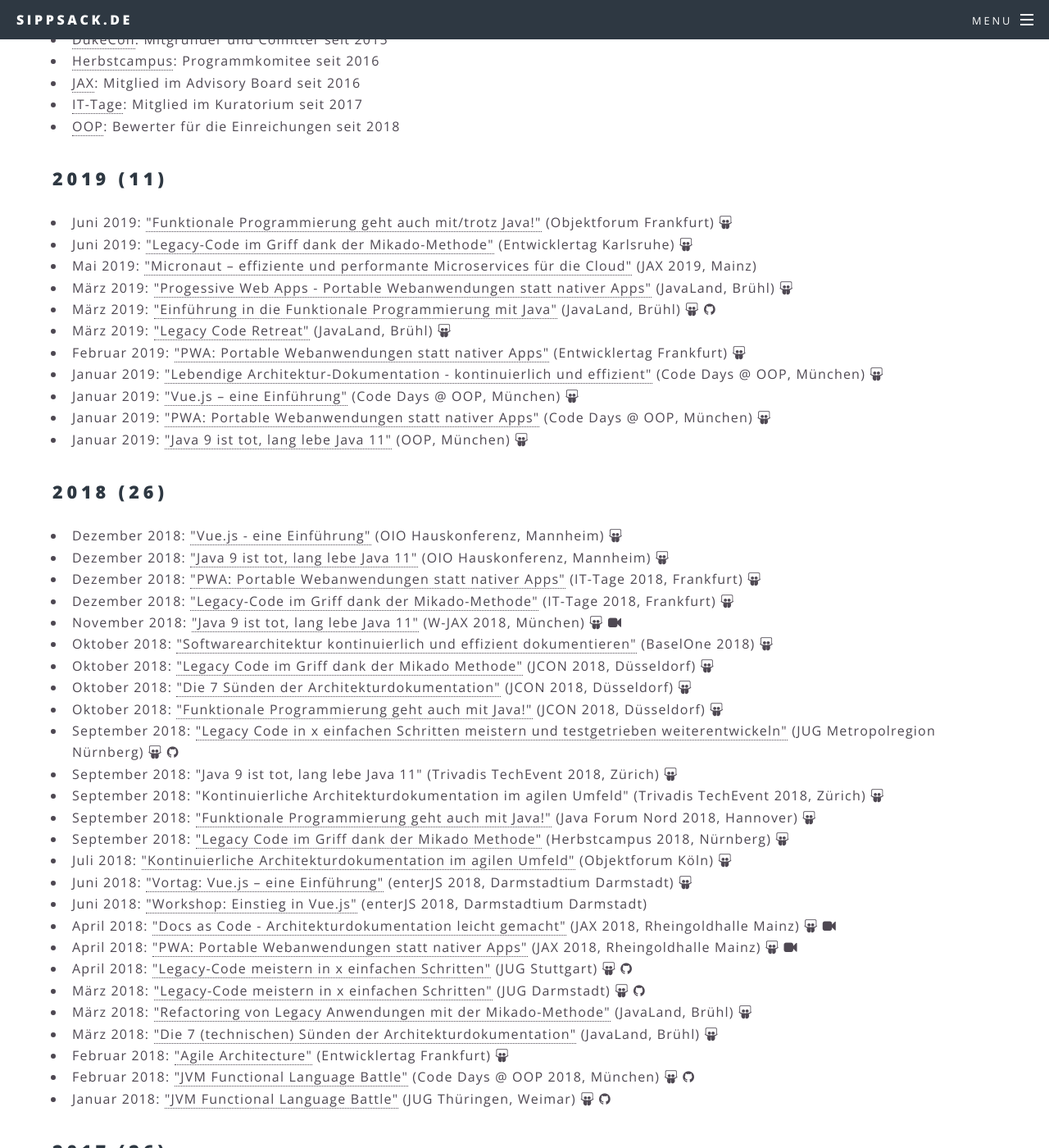
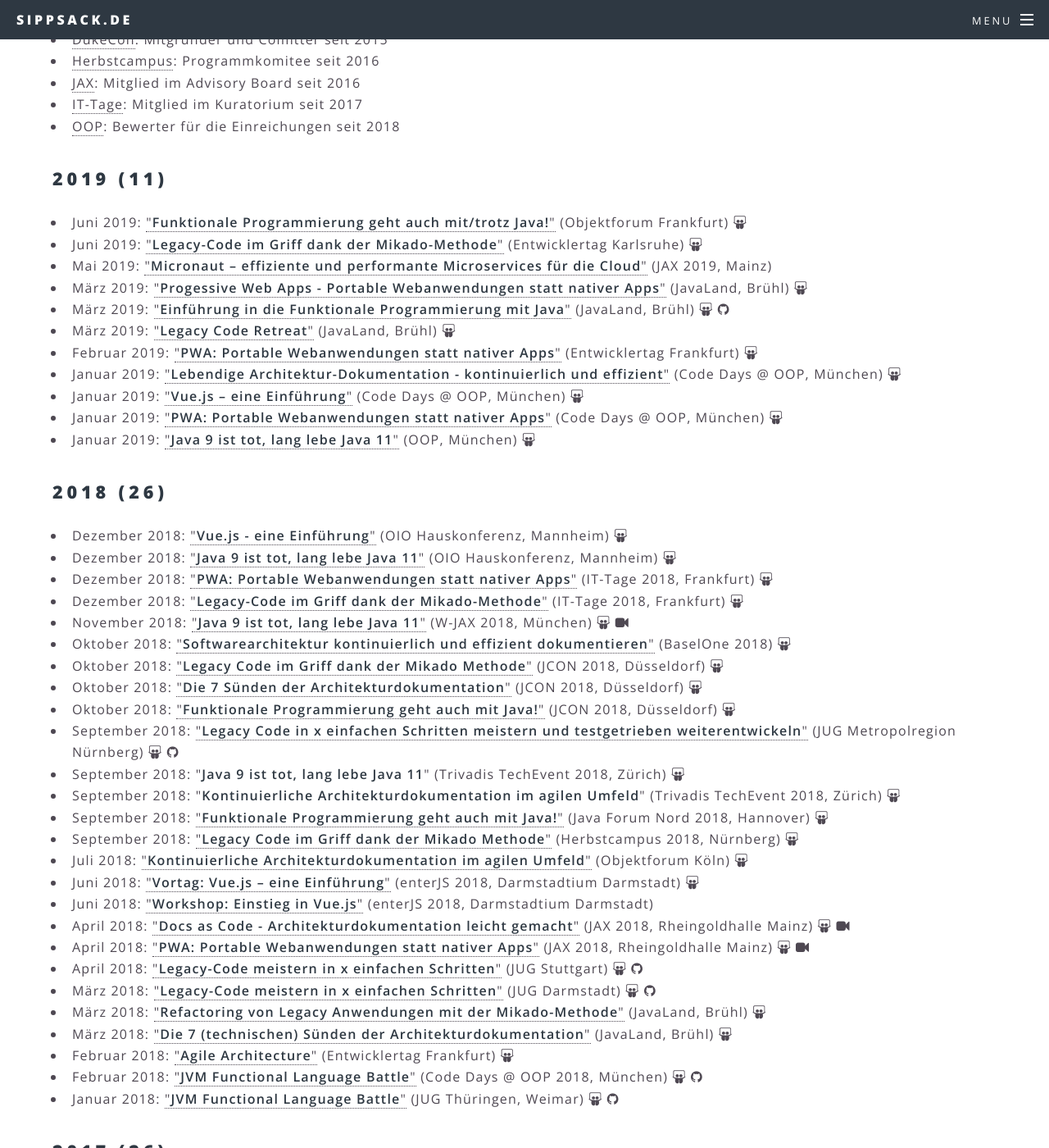
Before and after one commit to sippsack/sippsack.github.io, a Jekyll site: the page built from talks.md, in a window 1280 px wide and 1400 px high, scrolled down 545 px. Shown: the whole window at 82% size. Built offline with Jekyll 4.4.1, drawn with Linux system fonts in a browser that asks for light colours; some of the changed text lies outside the part shown.

Commit message:
updated layout

```diff
--- a/talks.md
+++ b/talks.md
@@ -21,7 +21,7 @@ permalink: /talks/
     {% for months in year[1] %}
         {% for month in months %}
             {% for talk in month[1] %}
-        <li>{{ month[0] }} {{ year[0] }}: {% if talk.link %}<a href="{{ talk.link }}">{% endif %}"{{ talk.title }}"{% if talk.link %}</a>{% endif %} ({{ talk.conference}}{% unless talk.conference contains talk.location %}, {{ talk.location }}{% endunless %}){% if talk.slides %} <a class="icon" href="{{ talk.slides }}"><i title="Folien" class="fa fa-slideshare" aria-hidden="true"></i></a>{% endif %}{% if talk.sourcecode %} <a class="icon" href="{{ talk.sourcecode }}"><i title="Sourcecode" class="fa fa-github" aria-hidden="true"></i></a>{% endif %}{% if talk.video %} <a class="icon" href="{{ talk.video }}"><i title="Video" class="fa fa-video-camera" aria-hidden="true"></i></a>{% endif %}</li>
+        <li>{{ month[0] }} {{ year[0] }}: {% if talk.link %}<a href="{{ talk.link }}">{% endif %}"<b>{{ talk.title }}</b>"{% if talk.link %}</a>{% endif %} ({{ talk.conference}}{% unless talk.conference contains talk.location %}, {{ talk.location }}{% endunless %}){% if talk.slides %} <a class="icon" href="{{ talk.slides }}"><i title="Folien" class="fa fa-slideshare" aria-hidden="true"></i></a>{% endif %}{% if talk.sourcecode %} <a class="icon" href="{{ talk.sourcecode }}"><i title="Sourcecode" class="fa fa-github" aria-hidden="true"></i></a>{% endif %}{% if talk.video %} <a class="icon" href="{{ talk.video }}"><i title="Video" class="fa fa-video-camera" aria-hidden="true"></i></a>{% endif %}</li>
             {% endfor %}
         {% endfor %}
     {% endfor %}
```
